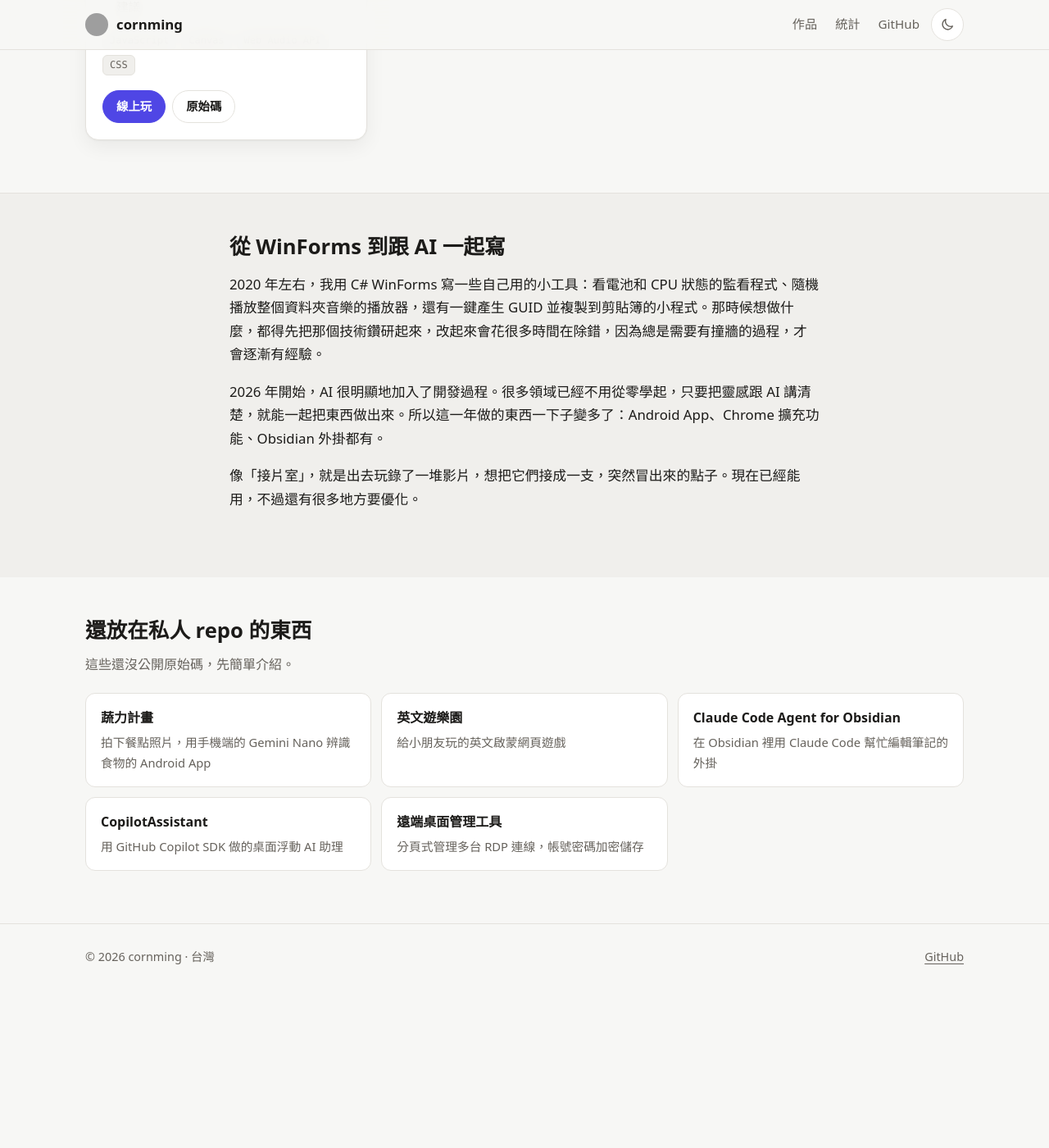
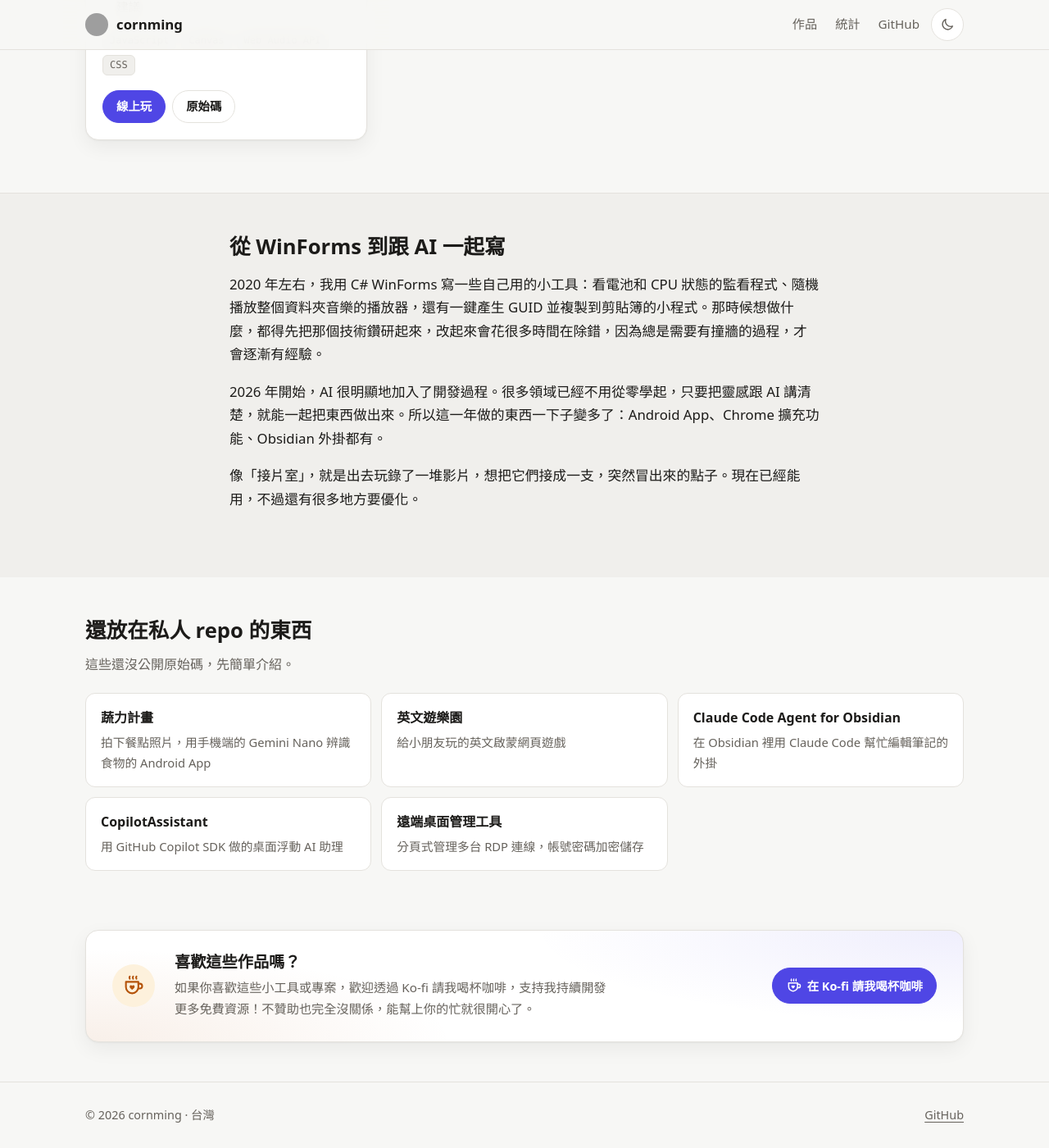
Before and after one commit to cornming/cornming.github.io, a Jekyll site: the page built from index.html, in a window 1280 px wide and 1400 px high, scrolled down 7122 px. Shown: the whole window at 82% size. Built offline with Jekyll 4.4.1, drawn with Linux system fonts in a browser that asks for light colours; before the commit the page ends 8329 px from its top, so only the background shows below that; grey boxes are pictures that could not be loaded.

Commit message:
加入 Ko-fi 贊助：右下角懸浮按鈕與頁尾上方支持卡片 (#8)
- Ko-fi 帳號集中在 _config.yml 的 kofi 設定，清空即兩處都不顯示；單頁可用 front matter kofi: false 關閉（404 已關閉）
- 懸浮按鈕桌機顯示文字、手機只留咖啡杯圖示，捲到頁尾卡片時自動隱藏
- 沿用既有主色與深色模式，新增 --coffee 琥珀色 token
- 外部連結皆為 target="_blank" rel="noopener noreferrer"，並加上測試檢查


Claude-Session: https://claude.ai/code/session_01EZsKquYoxGJecqQgTrnmih

Co-authored-by: Claude <noreply@anthropic.com>

```diff
--- a/404.html
+++ b/404.html
@@ -3,6 +3,7 @@ layout: default
 title: 找不到這一頁
 permalink: /404.html
 sitemap: false
+kofi: false
 ---
 <section class="section">
   <div class="container not-found">
--- a/_config.yml
+++ b/_config.yml
@@ -15,6 +15,12 @@ author:
   location: 台灣
   github: cornming
   avatar: https://avatars.githubusercontent.com/u/19969233?v=4
+
+# ── Ko-fi 贊助 ───────────────────────────────
+# ★ 要換 Ko-fi 帳號，只要改這一行：填 https://ko-fi.com/ 後面的帳號名稱。
+#   右下角懸浮按鈕與頁尾上方的支持卡片都會一起換成新網址（_includes/kofi-*.html）。
+#   清空（kofi: ""）就會兩處都不顯示；單一頁面不想顯示，在該頁 front matter 加 kofi: false。
+kofi: cornming
 
 # 分享到社群時的預設圖片
 logo: https://avatars.githubusercontent.com/u/19969233?v=4
--- /dev/null
+++ b/_includes/kofi-cta.html
@@ -0,0 +1,19 @@
+{%- comment -%}
+  頁尾上方的 Ko-fi 支持卡片。
+  ★ Ko-fi 帳號在 _config.yml 的 `kofi:` 設定，這裡不用改；網址會組成 https://ko-fi.com/<帳號>
+{%- endcomment -%}
+{%- assign kofi_url = 'https://ko-fi.com/' | append: site.kofi -%}
+<section class="kofi-cta-wrap" aria-labelledby="kofi-cta-title">
+  <div class="container">
+    <div class="kofi-cta">
+      <span class="kofi-cta-icon">{% include kofi-icon.html %}</span>
+      <div class="kofi-cta-text">
+        <h2 id="kofi-cta-title">喜歡這些作品嗎？</h2>
+        <p>如果你喜歡這些小工具或專案，歡迎透過 Ko-fi 請我喝杯咖啡，支持我持續開發更多免費資源！不贊助也完全沒關係，能幫上你的忙就很開心了。</p>
+      </div>
+      <a class="btn btn-primary kofi-cta-btn" href="{{ kofi_url }}" target="_blank" rel="noopener noreferrer">
+        {% include kofi-icon.html %}<span>在 Ko-fi 請我喝杯咖啡</span><span class="sr-only">（另開新分頁）</span>
+      </a>
+    </div>
+  </div>
+</section>
--- /dev/null
+++ b/_includes/kofi-fab.html
@@ -0,0 +1,10 @@
+{%- comment -%}
+  右下角的 Ko-fi 懸浮按鈕：桌機顯示文字，窄螢幕（< 640px）只留咖啡杯圖示。
+  捲到頁尾的支持卡片時，site.js 會先把它藏起來，避免重複、也不擋到頁尾連結。
+  ★ Ko-fi 帳號在 _config.yml 的 `kofi:` 設定，這裡不用改；網址會組成 https://ko-fi.com/<帳號>
+{%- endcomment -%}
+{%- assign kofi_url = 'https://ko-fi.com/' | append: site.kofi -%}
+<a class="kofi-fab" href="{{ kofi_url }}" target="_blank" rel="noopener noreferrer" title="在 Ko-fi 請我喝杯咖啡">
+  <span class="kofi-fab-icon">{% include kofi-icon.html %}</span>
+  <span class="kofi-fab-label">在 Ko-fi 請我喝杯咖啡</span><span class="sr-only">（另開新分頁）</span>
+</a>
--- /dev/null
+++ b/_includes/kofi-icon.html
@@ -0,0 +1 @@
+<svg class="kofi-icon" viewBox="0 0 24 24" aria-hidden="true" focusable="false"><path class="kofi-steam" d="M8 2.5c-.6.8-.6 1.6 0 2.4M11.5 2.5c-.6.8-.6 1.6 0 2.4M15 2.5c-.6.8-.6 1.6 0 2.4"/><path d="M4 8h13v5.5A6.5 6.5 0 0 1 10.5 20h0A6.5 6.5 0 0 1 4 13.5V8Z"/><path d="M17 10h1.5a2.5 2.5 0 0 1 0 5H17"/><path class="kofi-heart" d="M10.5 16.2s-2.6-1.5-2.6-3.2a1.4 1.4 0 0 1 2.6-.7 1.4 1.4 0 0 1 2.6.7c0 1.7-2.6 3.2-2.6 3.2Z"/></svg>
--- a/_layouts/default.html
+++ b/_layouts/default.html
@@ -23,7 +23,16 @@
   <main id="main">
     {{ content }}
   </main>
+  {%- comment -%} Ko-fi 帳號在 _config.yml 的 kofi 設定；某一頁不想顯示就在 front matter 加 kofi: false {%- endcomment -%}
+  {%- assign show_kofi = false -%}
+  {%- if site.kofi and site.kofi != '' and page.kofi != false -%}{%- assign show_kofi = true -%}{%- endif -%}
+  {%- if show_kofi %}
+  {% include kofi-cta.html %}
+  {%- endif -%}
   {%- include footer.html -%}
+  {%- if show_kofi %}
+  {% include kofi-fab.html %}
+  {%- endif %}
   <script src="{{ '/assets/js/site.js' | relative_url }}?v={{ site.time | date: '%s' }}" defer></script>
 </body>
 </html>
--- a/assets/css/site.css
+++ b/assets/css/site.css
@@ -10,6 +10,9 @@
   --brand-hover: #4338ca;
   --brand-ink: #ffffff;
   --brand-soft: #eef0ff;
+  /* 咖啡色調：只用在 Ko-fi 贊助區塊（延續主視覺漸層裡的琥珀色） */
+  --coffee: #b45309;
+  --coffee-soft: #fdf1dc;
   --shadow: 0 1px 2px rgba(20, 20, 20, .04), 0 8px 24px rgba(20, 20, 20, .06);
   --shadow-hover: 0 2px 4px rgba(20, 20, 20, .06), 0 16px 40px rgba(20, 20, 20, .10);
   --radius: 16px;
@@ -30,6 +33,8 @@
     --brand-hover: #a9aaff;
     --brand-ink: #11121a;
     --brand-soft: #23253d;
+    --coffee: #f5b545;
+    --coffee-soft: #33291a;
     --shadow: 0 1px 2px rgba(0, 0, 0, .3), 0 8px 24px rgba(0, 0, 0, .25);
     --shadow-hover: 0 2px 4px rgba(0, 0, 0, .35), 0 16px 40px rgba(0, 0, 0, .4);
     color-scheme: dark;
@@ -47,6 +52,8 @@
   --brand-hover: #a9aaff;
   --brand-ink: #11121a;
   --brand-soft: #23253d;
+  --coffee: #f5b545;
+  --coffee-soft: #33291a;
   --shadow: 0 1px 2px rgba(0, 0, 0, .3), 0 8px 24px rgba(0, 0, 0, .25);
   --shadow-hover: 0 2px 4px rgba(0, 0, 0, .35), 0 16px 40px rgba(0, 0, 0, .4);
   color-scheme: dark;
@@ -352,3 +359,78 @@ h1, h2, h3 { line-height: 1.3; margin: 0; }
 .stats-table th, .stats-table td { text-align: left; padding: 6px 10px; border-bottom: 1px solid var(--border); }
 .stats-table th:last-child, .stats-table td:last-child { text-align: right; }
 .stats-foot { font-size: .82rem; max-width: 70ch; margin: 20px 0 0; }
+
+/* ───────── Ko-fi 贊助（頁尾上方卡片＋右下角懸浮按鈕）─────────
+   帳號在 _config.yml 的 kofi 設定；顏色沿用 --brand 主色，咖啡杯用 --coffee 琥珀色點綴 */
+.kofi-icon { width: 20px; height: 20px; flex: none; fill: none; stroke: currentColor; stroke-width: 1.8; stroke-linecap: round; stroke-linejoin: round; overflow: visible; }
+.kofi-icon .kofi-heart { fill: currentColor; stroke: none; }
+.kofi-icon .kofi-steam { transform-origin: 50% 100%; transform-box: fill-box; }
+@keyframes kofi-steam {
+  0%, 100% { opacity: 1; transform: translateY(0); }
+  50% { opacity: .35; transform: translateY(-1.5px); }
+}
+
+.kofi-cta-wrap { padding: 8px 0 48px; }
+.kofi-cta {
+  display: grid; gap: 14px 24px; align-items: center;
+  padding: 22px 20px;
+  background:
+    radial-gradient(70% 120% at 100% 0%, color-mix(in srgb, var(--brand) 9%, transparent), transparent 70%),
+    radial-gradient(60% 120% at 0% 100%, color-mix(in srgb, var(--coffee) 9%, transparent), transparent 70%),
+    var(--surface);
+  border: 1px solid var(--border); border-radius: var(--radius); box-shadow: var(--shadow);
+}
+.kofi-cta-icon {
+  display: grid; place-items: center; width: 52px; height: 52px; border-radius: 50%;
+  background: var(--coffee-soft); color: var(--coffee);
+}
+.kofi-cta-icon .kofi-icon { width: 28px; height: 28px; }
+.kofi-cta-text h2 { font-size: 1.2rem; }
+.kofi-cta-text p { margin: 6px 0 0; max-width: 62ch; color: var(--muted); font-size: .95rem; }
+.kofi-cta-btn { width: 100%; min-height: 44px; }
+.kofi-cta-btn:hover .kofi-steam, .kofi-cta-btn:focus-visible .kofi-steam { animation: kofi-steam 1.2s ease-in-out infinite; }
+@media (min-width: 720px) {
+  .kofi-cta { grid-template-columns: auto 1fr auto; padding: 26px 32px; }
+  .kofi-cta-btn { width: auto; }
+}
+
+.kofi-fab {
+  position: fixed; z-index: 20;
+  right: max(16px, env(safe-area-inset-right));
+  bottom: calc(16px + env(safe-area-inset-bottom));
+  display: inline-flex; align-items: center; gap: 8px;
+  min-height: 44px; padding: 5px 16px 5px 5px;
+  background: var(--surface); color: var(--text);
+  border: 1px solid var(--border); border-radius: 999px; box-shadow: var(--shadow);
+  font-size: .88rem; font-weight: 600; line-height: 1.2; text-decoration: none; white-space: nowrap;
+  transition: transform .2s, box-shadow .2s, border-color .2s, opacity .2s, visibility 0s;
+}
+.kofi-fab:hover { color: var(--text); border-color: var(--brand); box-shadow: var(--shadow-hover); transform: translateY(-2px); }
+.kofi-fab-icon {
+  display: grid; place-items: center; width: 34px; height: 34px; border-radius: 50%;
+  background: var(--coffee-soft); color: var(--coffee);
+  transition: transform .2s;
+}
+.kofi-fab:hover .kofi-fab-icon, .kofi-fab:focus-visible .kofi-fab-icon { transform: rotate(-10deg); }
+.kofi-fab:hover .kofi-steam, .kofi-fab:focus-visible .kofi-steam { animation: kofi-steam 1.2s ease-in-out infinite; }
+/* 捲到頁尾卡片時由 site.js 加上，先淡出避免重複、也不擋到頁尾連結 */
+.kofi-fab.is-hidden { opacity: 0; visibility: hidden; pointer-events: none; transform: translateY(12px); transition: transform .2s, opacity .2s, visibility 0s .2s; }
+/* 手機：只留咖啡杯圖示，文字改成只給螢幕閱讀器 */
+@media (max-width: 639px) {
+  .kofi-fab { padding: 6px; }
+  .kofi-fab-icon { width: 36px; height: 36px; }
+  .kofi-fab-label {
+    position: absolute; width: 1px; height: 1px; padding: 0; margin: -1px;
+    overflow: hidden; clip: rect(0, 0, 0, 0); white-space: nowrap; border: 0;
+  }
+}
+
+@media (prefers-reduced-motion: reduce) {
+  .kofi-fab, .kofi-fab.is-hidden, .kofi-fab-icon { transition: none; }
+  .kofi-fab:hover, .kofi-fab.is-hidden, .kofi-fab:hover .kofi-fab-icon, .kofi-fab:focus-visible .kofi-fab-icon { transform: none; }
+  .kofi-fab:hover .kofi-steam, .kofi-fab:focus-visible .kofi-steam,
+  .kofi-cta-btn:hover .kofi-steam, .kofi-cta-btn:focus-visible .kofi-steam { animation: none; }
+}
+@media print {
+  .kofi-fab, .kofi-cta-wrap { display: none; }
+}
--- a/assets/js/site.js
+++ b/assets/js/site.js
@@ -68,3 +68,20 @@
     boxes.forEach(function (d) { d.open = false; });
   }
 })();
+
+// Ko-fi 懸浮按鈕：頁尾的支持卡片或頁尾出現在畫面上時先藏起來，不重複、也不擋到頁尾連結
+(function () {
+  var fab = document.querySelector('.kofi-fab');
+  if (!fab || typeof window.IntersectionObserver !== 'function') return;
+  var targets = document.querySelectorAll('.kofi-cta-wrap, .site-footer');
+  if (!targets.length) return;
+  var visible = new Set();
+  var io = new IntersectionObserver(function (entries) {
+    entries.forEach(function (e) {
+      if (e.isIntersecting) visible.add(e.target);
+      else visible.delete(e.target);
+    });
+    fab.classList.toggle('is-hidden', visible.size > 0);
+  });
+  targets.forEach(function (t) { io.observe(t); });
+})();
```
Also changed, not shown: tests/site.test.js (+20 -0 lines).
